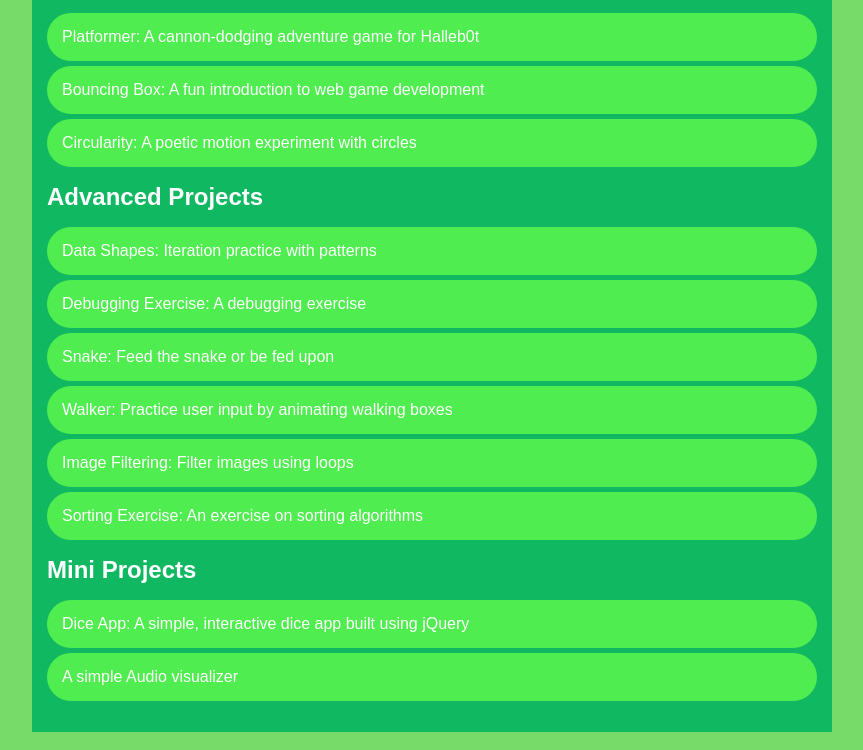
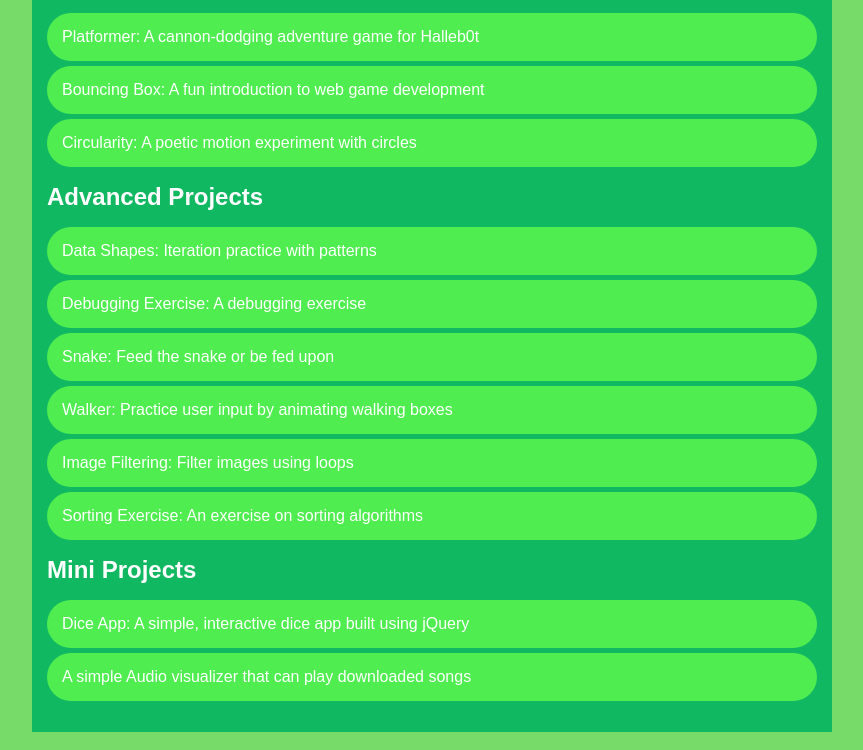
Before and after one commit to CNDupre/CNDupre.github.io, a plain HTML site: page portfolio.html in a window 1280 px wide. Shown: the part 169-919 px from the top of the page, without its empty margins (208-1071 px from the left). Drawn offline with Linux system fonts and the light colour scheme.

Commit message:
small change

```diff
--- a/portfolio.html
+++ b/portfolio.html
@@ -48,7 +48,7 @@
           <h2>Mini Projects</h2>
           <ul id ="portfolio">
               <li><a href="asd-projects/dice-app"> Dice App: A simple, interactive dice app built using jQuery</a></li>
-              <li><a href="asd-projects/Audio-visualizer-project"></a> A simple Audio visualizer</li>
+              <li><a href="asd-projects/Audio-visualizer-project"></a> A simple Audio visualizer that can play downloaded songs</li>
           </ul>
         </div>
       </main>
```
